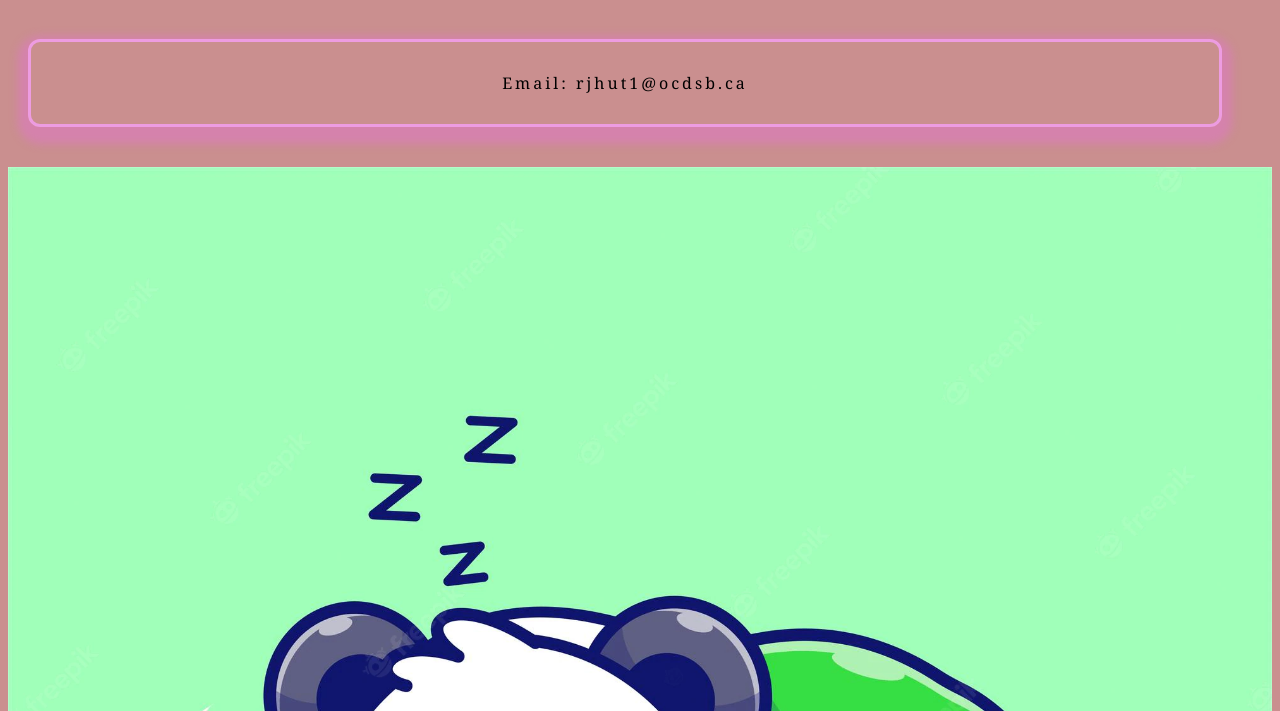
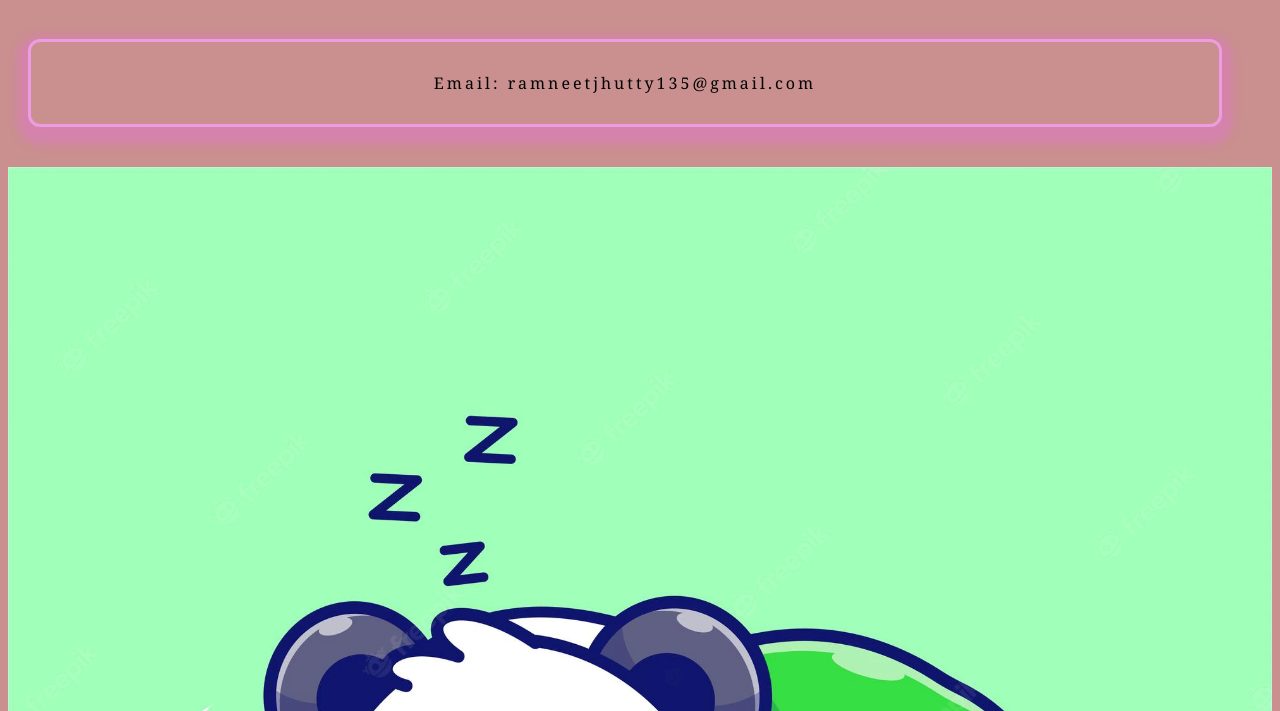
Before and after one commit to RJ147/RJ147.github.io, a plain HTML site: page contact.html in a window 1280 px wide. Shown: the part 89-800 px from the top of the page. Drawn offline with Linux system fonts and the light colour scheme.

Commit message:
Update contact.html
changed email

```diff
--- a/contact.html
+++ b/contact.html
@@ -21,7 +21,7 @@
 
     <h1 class="black-text">Contact Page</h1>
 
-    <p>Email: rjhut1@ocdsb.ca</p>
+    <p>Email: ramneetjhutty135@gmail.com</p>
 
     <img src="./panda.webp" width="100%" alt="photo">
 
```
